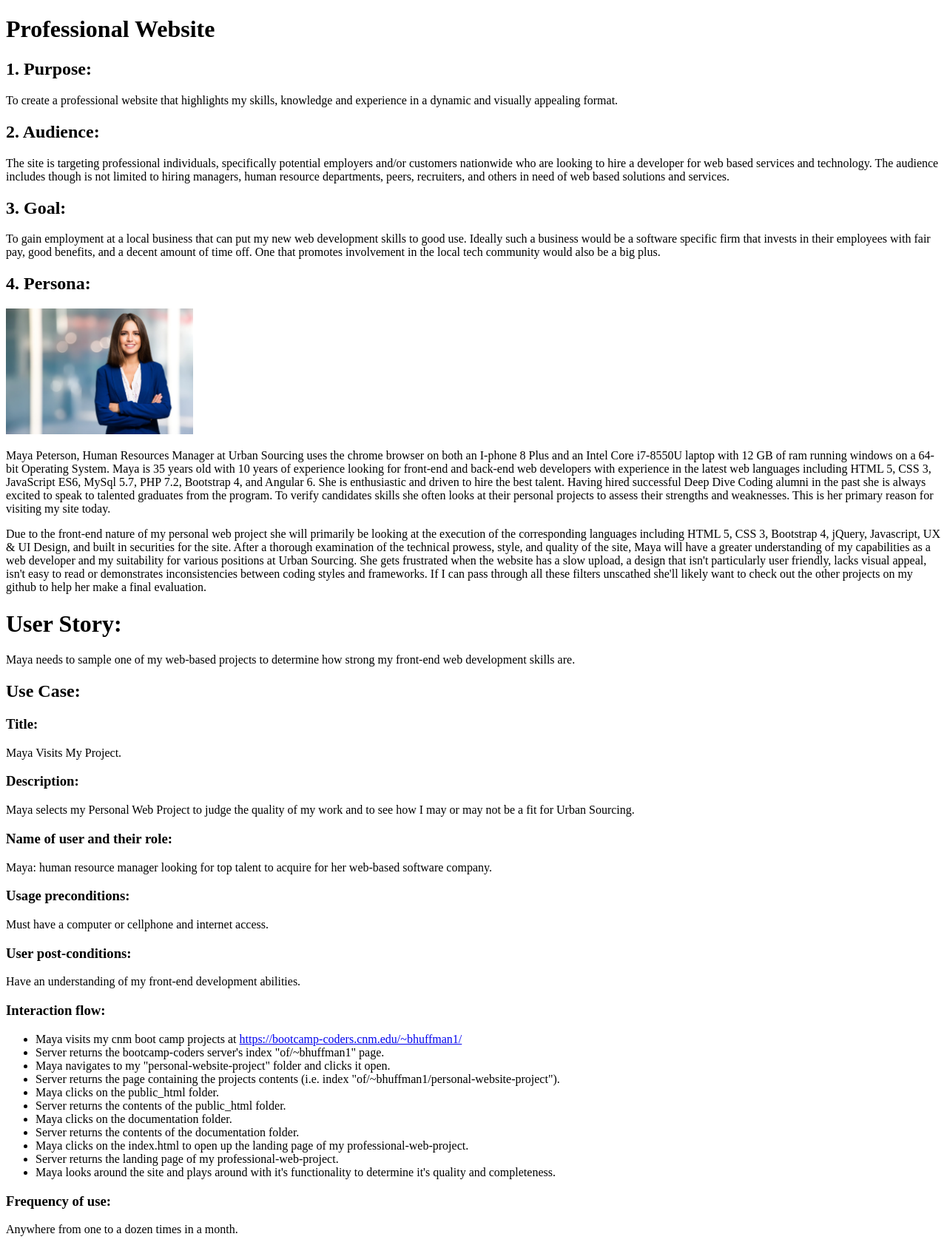
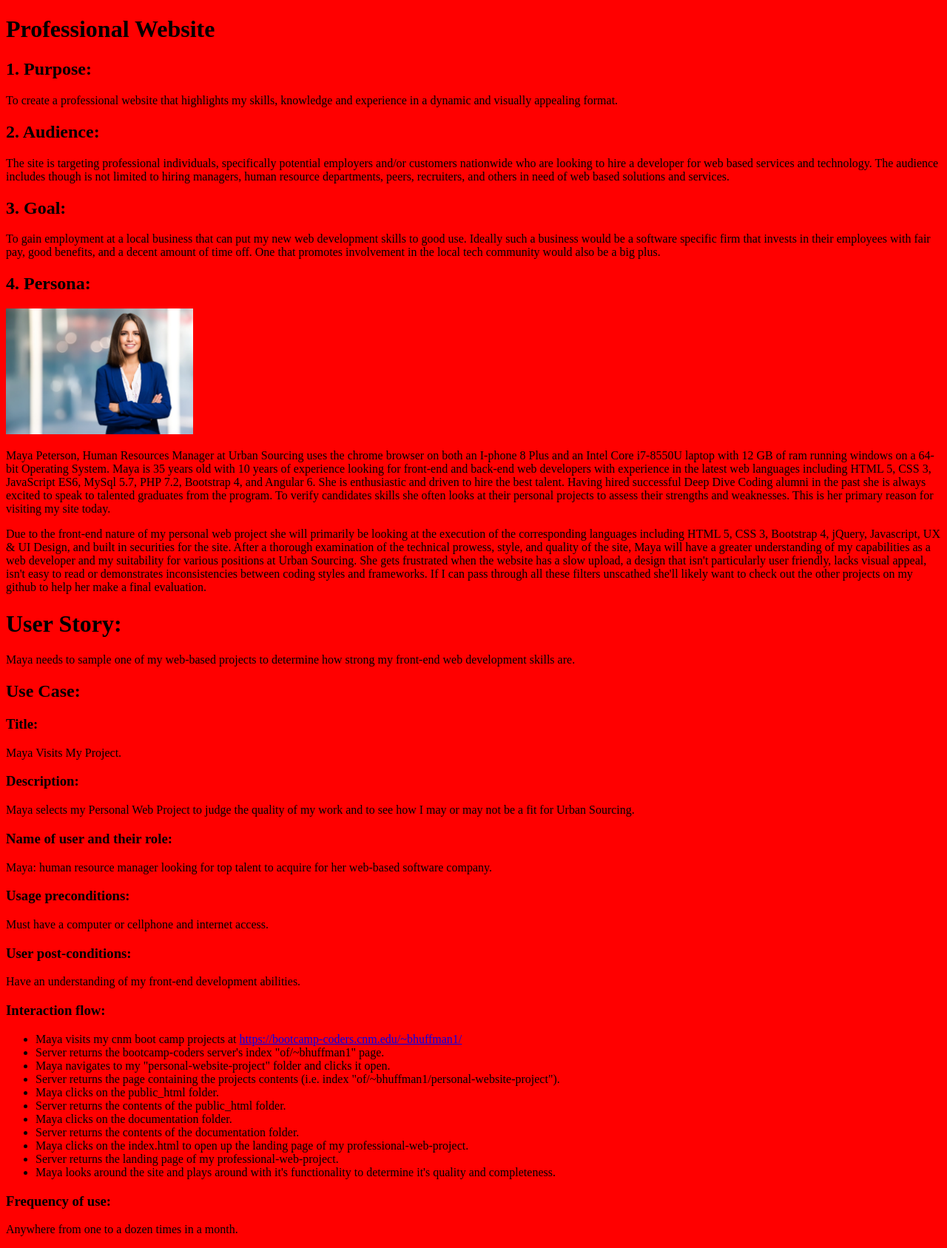
Before and after one commit to bthuffman/personal-website-project, a PHP site: page /milestone-1.php in a window 1280 px wide. Shown: the whole page at 74% size. Run offline with PHP 8.4, Linux system fonts and the light colour scheme.

Commit message:
Adjusting the pages font.

```diff
--- a/public_html/documentation/style.css
+++ b/public_html/documentation/style.css
@@ -2,3 +2,7 @@ img {
 	width: 20%;
 	height: 15%
 }
+body {
+	background-color: red;
+	font-family: "Times New Roman", "arial", "Courier New";
+}
```
